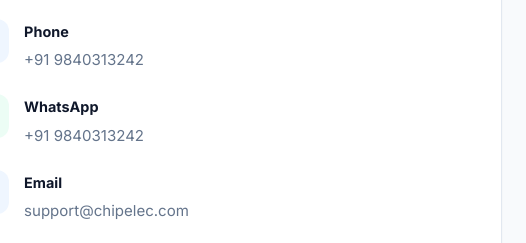
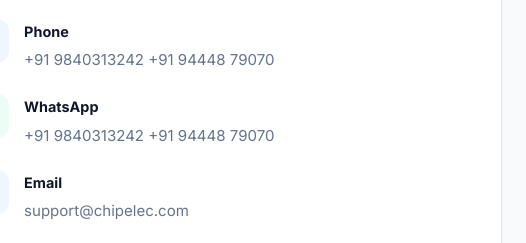
Before and after one commit to trigen2026tech/chipelec-power-system, a plain HTML site: page website/contact.html in a window 1280 px wide. Shown: the part 831-1074 px from the top of the page, 754-1280 px from the left. Drawn offline with Linux system fonts and the light colour scheme.

Commit message:
Backup before UI refinement

```diff
--- a/website/contact.html
+++ b/website/contact.html
@@ -204,6 +204,9 @@
                                     <a href="tel:+919840313242">
                                         +91 9840313242
                                     </a>
+                                    <a href="tel:+919444879070">
+                                        +91 94448 79070
+                                    </a>
                                 </div>
                             </div>
 
@@ -221,6 +224,13 @@
                                         rel="noopener noreferrer"
                                     >
                                         +91 9840313242
+                                    </a>
+                                    <a
+                                        href="https://wa.me/919444879070"
+                                        target="_blank"
+                                        rel="noopener noreferrer"
+                                    >
+                                        +91 94448 79070
                                     </a>
                                 </div>
                             </div>
```
